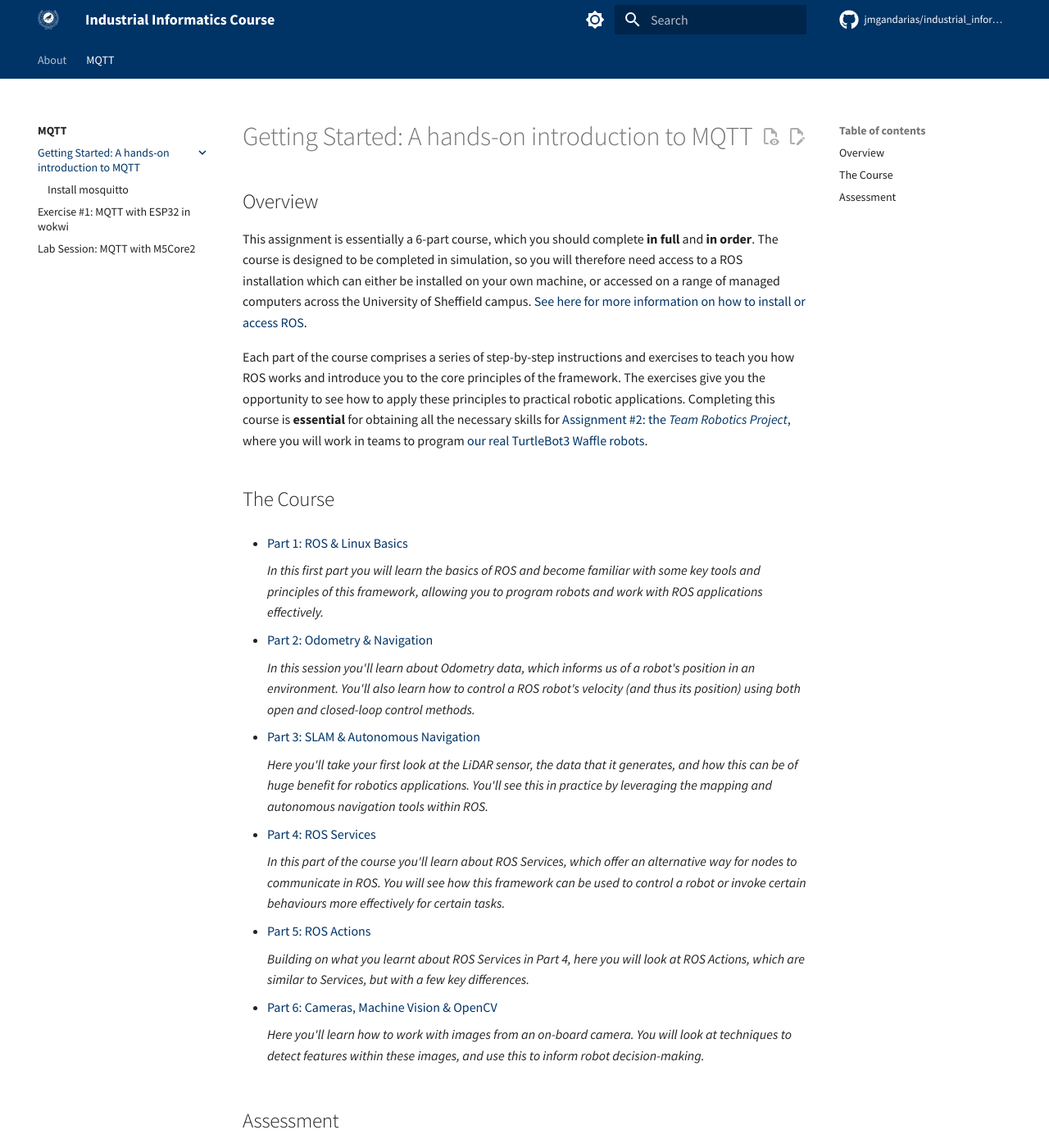
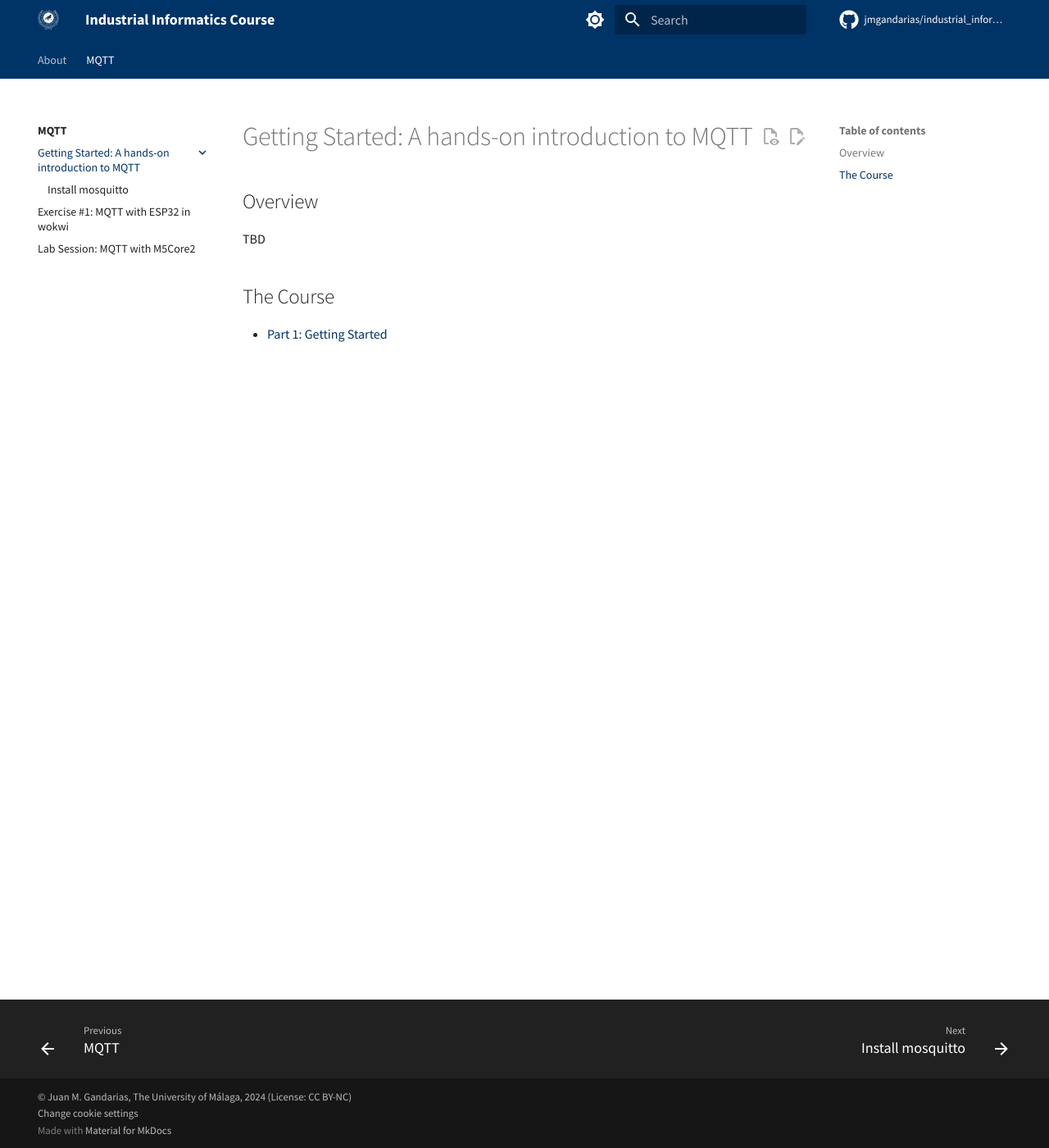
Before and after one commit to jmgandarias/industrial_informatics, an MkDocs documentation site: the page built from docs/mqtt/getting_started/README.md, in a window 1280 px wide and 1400 px high. Shown: the whole window at 82% size. Built offline with MkDocs 1.6.1 and Material for MkDocs 9.7.7, drawn with Linux system fonts in a browser that asks for light colours; comment, search, counter and statistics services are not loaded; some of the changed text lies outside the part shown.

Commit message:
fixing things

```diff
--- a/docs/mqtt/getting_started/README.md
+++ b/docs/mqtt/getting_started/README.md
@@ -4,36 +4,9 @@ title: "Getting Started: A hands-on introduction to MQTT"
 
 ## Overview
 
-This assignment is essentially a 6-part course, which you should complete **in full** and **in order**. The course is designed to be completed in simulation, so you will therefore need access to a ROS installation which can either be installed on your own machine, or accessed on a range of managed computers across the University of Sheffield campus. [See here for more information on how to install or access ROS](../../software/README.md).
-
-Each part of the course comprises a series of step-by-step instructions and exercises to teach you how ROS works and introduce you to the core principles of the framework. The exercises give you the opportunity to see how to apply these principles to practical robotic applications. Completing this course is **essential** for obtaining all the necessary skills for [Assignment #2: the *Team Robotics Project*](../assignment2/README.md), where you will work in teams to program [our real TurtleBot3 Waffle robots](../../waffles/README.md).
+TBD
 
 ## The Course
 
-* [Part 1: ROS & Linux Basics](./part1.md)
 
-    *In this first part you will learn the basics of ROS and become familiar with some key tools and principles of this framework, allowing you to program robots and work with ROS applications effectively.*
-
-* [Part 2: Odometry & Navigation](./part2.md)
-
-    *In this session you'll learn about Odometry data, which informs us of a robot's position in an environment. You'll also learn how to control a ROS robot's velocity (and thus its position) using both open and closed-loop control methods.*
-
-* [Part 3: SLAM & Autonomous Navigation](./part3.md)
-
-    *Here you'll take your first look at the LiDAR sensor, the data that it generates, and how this can be of huge benefit for robotics applications. You'll see this in practice by leveraging the mapping and autonomous navigation tools within ROS.*
-
-* [Part 4: ROS Services](./part4.md)
-
-    *In this part of the course you'll learn about ROS Services, which offer an alternative way for nodes to communicate in ROS. You will see how this framework can be used to control a robot or invoke certain behaviours more effectively for certain tasks.*
-
-* [Part 5: ROS Actions](./part5.md)
-
-    *Building on what you learnt about ROS Services in Part 4, here you will look at ROS Actions, which are similar to Services, but with a few key differences.*
-
-* [Part 6: Cameras, Machine Vision & OpenCV](./part6.md)
-
-    *Here you'll learn how to work with images from an on-board camera. You will look at techniques to detect features within these images, and use this to inform robot decision-making.*
-
-## Assessment
-
-This assignment is worth 25% of the overall mark for the COM2009 course, and is assessed via an on-campus Blackboard-based test taking place in week 7 or 8 of the Spring Semester.
+* [Part 1: Getting Started](./getting_started.md)
--- a/mkdocs.yml
+++ b/mkdocs.yml
@@ -18,8 +18,8 @@ theme:
         name: Switch to dark mode
     # Palette toggle for dark mode
     - scheme: slate
-      primary: "#0099cc"
-      accent: custom
+      primary: "#cc0066"
+      accent: "#0099cc"
       toggle:
         icon: material/brightness-4
         name: Switch to light mode
```
Also changed, not shown: docs/README.md (+2 -6 lines).
